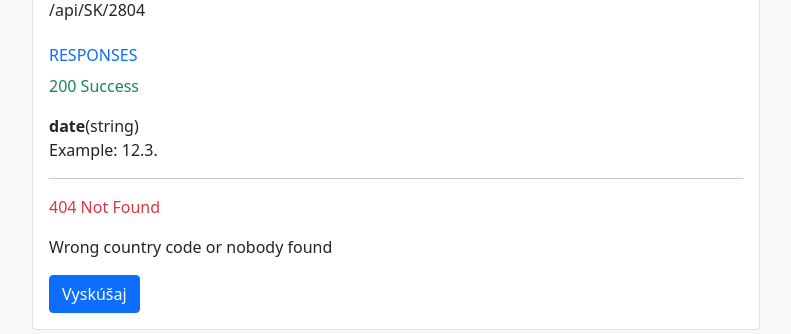
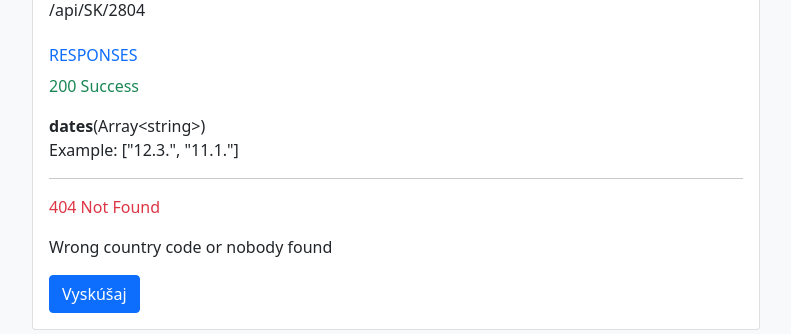
Before and after one commit to Simona735/wt2-meniny, a PHP site: page / in a window 1280 px wide. Shown: the part 3328-3662 px from the top of the page, without its empty margins (244-1035 px from the left). Run offline with PHP 8.4, Linux system fonts and the light colour scheme; data that the repository does not hold is empty; a stand-in replaces the project's code that opens the database connection; some libraries are stand-ins or nearby versions.

Commit message:
slight changes

```diff
--- a/index.php
+++ b/index.php
@@ -185,8 +185,8 @@ while($row = $stmt->fetch(PDO::FETCH_ASSOC))
                         <p class="card-text">/api/SK/2804</p>
                         <h6 class="card-title mt-4 text-primary">RESPONSES</h6>
                         <p class="text-success">200 Success</p>
-                        <span class="card-text"><b>date</b>(string)</span>
-                        <p class="card-text">Example: 12.3.</p>
+                        <span class="card-text"><b>dates</b>(Array&#60;string&#62;)</span>
+                        <p class="card-text">Example: ["12.3.", "11.1."]</p>
                         <hr>
                         <p class="text-danger">404 Not Found</p>
                         <p class="card-text">Wrong country code or nobody found</p>
@@ -367,8 +367,6 @@ while($row = $stmt->fetch(PDO::FETCH_ASSOC))
         $.get(
             "api/"+getValue("specials"),
             function(data) {
-                console.log(typeof data);
-                console.log(data);
                 $( "#listArea" ).val(JSON.stringify(data));
             }
         );
@@ -378,8 +376,6 @@ while($row = $stmt->fetch(PDO::FETCH_ASSOC))
         $.get(
             "api/"+formatDateById("whoDate"),
             function(data) {
-                console.log(typeof data);
-                console.log(data);
                 $( "#whoArea" ).val(JSON.stringify(data));
             }
         ).fail(function(data, status, xhr) {
```
Also changed, not shown: api/index.php (+13 -14 lines).
